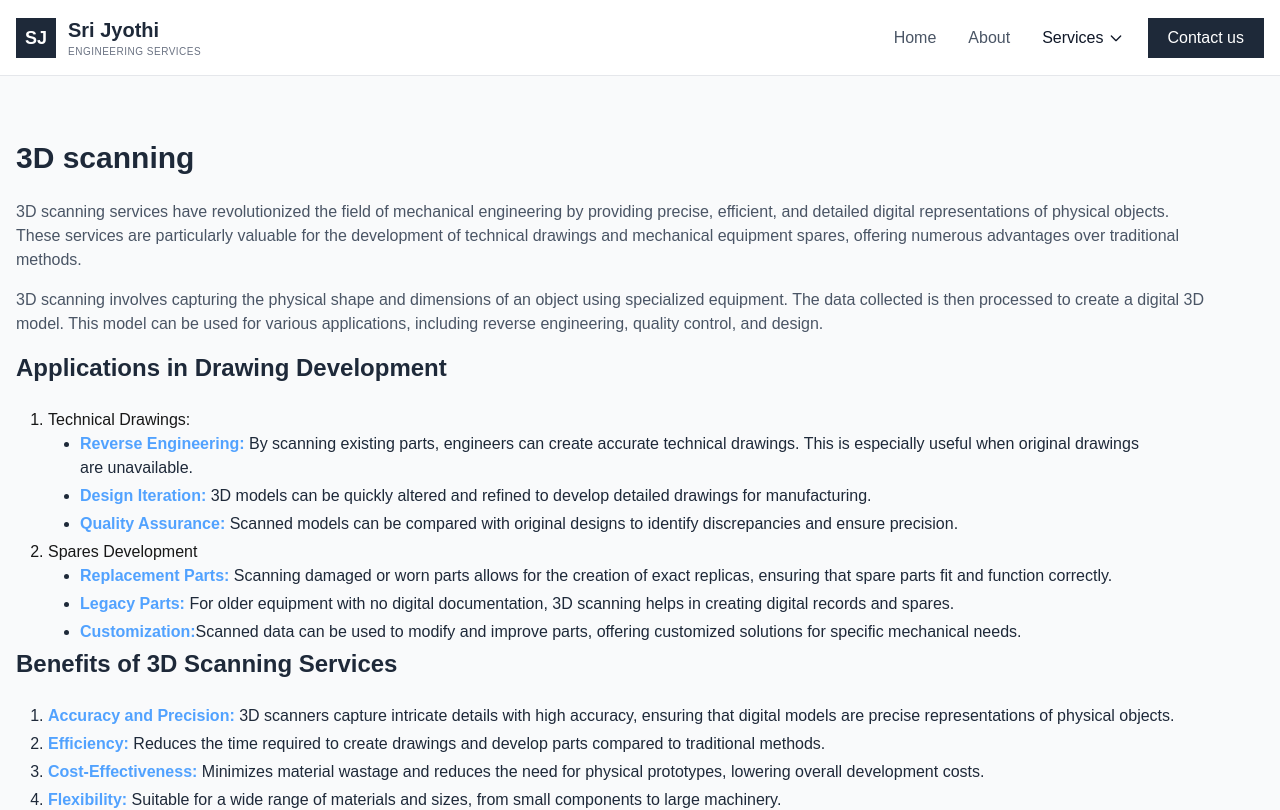
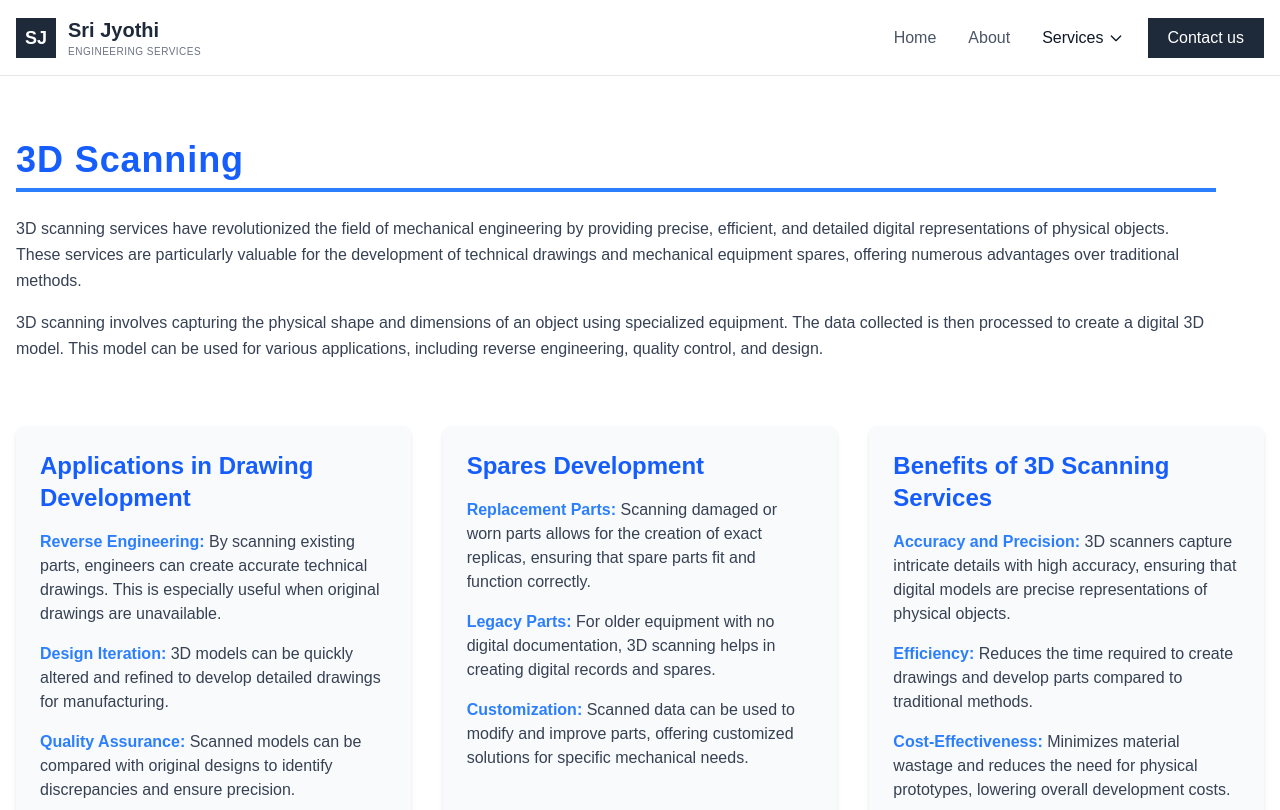
Before and after one commit to techSaswata/jyothi-es, a Next.js app in the folder jyothi-es/: page /threed in a window 1280 px wide. Shown: the top 810 px of the page. Built offline with nearby package versions, Linux system fonts and the light colour scheme.

Commit message:
updated threed UI

```diff
--- a/jyothi-es/app/threed/page.jsx
+++ b/jyothi-es/app/threed/page.jsx
@@ -1,15 +1,17 @@
+"use client";
+
 import React from "react";
 
 export default function THREED() {
   return (
-    <section className="py-16 bg-gray-50">
+    <section className="py-16 bg-white">
       <div className="container mx-auto px-6">
         <div className="flex flex-col md:flex-row items-center">
-          <div className="mb-8 md:mb-0 md:pr-12">
-            <h2 className="text-3xl font-bold text-gray-800 mb-6">
-              3D scanning
+          <div className="mb-8 md:mb-0 md:pr-12 animate-fade-in">
+            <h2 className="text-4xl font-extrabold text-blue-600 mb-6 tracking-wide border-b-4 border-blue-500 pb-2">
+              3D Scanning
             </h2>
-            <p className="text-gray-600 mb-4">
+            <p className="text-gray-700 mb-4 leading-relaxed">
               3D scanning services have revolutionized the field of mechanical
               engineering by providing precise, efficient, and detailed digital
               representations of physical objects. These services are
@@ -17,103 +19,95 @@ export default function THREED() {
               and mechanical equipment spares, offering numerous advantages over
               traditional methods.
             </p>
-            <p className="text-gray-600 mb-4">
+            <p className="text-gray-700 mb-4 leading-relaxed">
               3D scanning involves capturing the physical shape and dimensions
               of an object using specialized equipment. The data collected is
               then processed to create a digital 3D model. This model can be
               used for various applications, including reverse engineering,
               quality control, and design.
             </p>
+          </div>
+        </div>
 
-            <h3 className="text-2xl font-bold text-gray-800 mb-6">
+        <div className="grid grid-cols-1 md:grid-cols-2 lg:grid-cols-3 gap-8 mt-12">
+          {/* Card 1 */}
+          <div className="bg-gray-50 rounded-lg shadow-md hover:shadow-lg transition-shadow p-6 animate-slide-in">
+            <h3 className="text-2xl font-bold text-blue-600 mb-4">
               Applications in Drawing Development
             </h3>
-            <ol className="list-decimal px-8">
-              <li>Technical Drawings:</li>
-              <ul className="list-none md:list-disc px-8">
-                <li className="text-gray-800 mb-1">
-                  <span className="font-bold text-blue-400">
-                    Reverse Engineering:
-                  </span>{" "}
+            <ul className="space-y-4 text-gray-700">
+              <li>
+                <span className="font-bold text-blue-500">Reverse Engineering:</span>{" "}
                 By scanning existing parts, engineers can create accurate
                 technical drawings. This is especially useful when original
                 drawings are unavailable.
               </li>
-                <li className="text-gray-800 mb-1">
-                  <span className="font-bold text-blue-400">
-                    Design Iteration:
-                  </span>{" "}
-                  3D models can be quickly altered and refined to develop
-                  detailed drawings for manufacturing.
+              <li>
+                <span className="font-bold text-blue-500">Design Iteration:</span>{" "}
+                3D models can be quickly altered and refined to develop detailed
+                drawings for manufacturing.
               </li>
-                <li className="text-gray-800 mb-1">
-                  <span className="font-bold text-blue-400">
-                    Quality Assurance:{" "}
-                  </span>
-                  Scanned models can be compared with original designs to
-                  identify discrepancies and ensure precision.
+              <li>
+                <span className="font-bold text-blue-500">Quality Assurance:</span>{" "}
+                Scanned models can be compared with original designs to identify
+                discrepancies and ensure precision.
               </li>
             </ul>
-              <li>Spares Development</li>
-              <ul className="list-none md:list-disc px-8">
-                <li className="text-gray-800 mb-1">
-                  <span className="font-bold text-blue-400">
-                    Replacement Parts:{" "}
-                  </span>
-                  Scanning damaged or worn parts allows for the creation of
-                  exact replicas, ensuring that spare parts fit and function
-                  correctly.
+          </div>
+
+          {/* Card 2 */}
+          <div className="bg-gray-50 rounded-lg shadow-md hover:shadow-lg transition-shadow p-6 animate-slide-in">
+            <h3 className="text-2xl font-bold text-blue-600 mb-4">
+              Spares Development
+            </h3>
+            <ul className="space-y-4 text-gray-700">
+              <li>
+                <span className="font-bold text-blue-500">Replacement Parts:</span>{" "}
+                Scanning damaged or worn parts allows for the creation of exact
+                replicas, ensuring that spare parts fit and function correctly.
               </li>
-                <li className="text-gray-800 mb-1">
-                  <span className="font-bold text-blue-400">
-                    Legacy Parts:{" "}
-                  </span>{" "}
+              <li>
+                <span className="font-bold text-blue-500">Legacy Parts:</span>{" "}
                 For older equipment with no digital documentation, 3D scanning
                 helps in creating digital records and spares.
               </li>
-                <li className="text-gray-800 mb-1">
-                  <span className="font-bold text-blue-400">
-                    Customization:
-                  </span>
+              <li>
+                <span className="font-bold text-blue-500">Customization:</span>{" "}
                 Scanned data can be used to modify and improve parts, offering
                 customized solutions for specific mechanical needs.
               </li>
             </ul>
-            </ol>
+          </div>
 
-            <h3 className="text-2xl font-bold text-gray-800 mb-6">
+          {/* Card 3 */}
+          <div className="bg-gray-50 rounded-lg shadow-md hover:shadow-lg transition-shadow p-6 animate-slide-in">
+            <h3 className="text-2xl font-bold text-blue-600 mb-4">
               Benefits of 3D Scanning Services
             </h3>
-            <ul className="list-none md:list-decimal px-8 mb-4">
-              <li className="text-gray-800 mb-1">
-                <span className="font-bold text-blue-400">
-                  Accuracy and Precision:{" "}
-                </span>
+            <ul className="space-y-4 text-gray-700">
+              <li>
+                <span className="font-bold text-blue-500">Accuracy and Precision:</span>{" "}
                 3D scanners capture intricate details with high accuracy,
                 ensuring that digital models are precise representations of
                 physical objects.
               </li>
-              <li className="text-gray-800 mb-1">
-                <span className="font-bold text-blue-400">Efficiency: </span>
+              <li>
+                <span className="font-bold text-blue-500">Efficiency:</span>{" "}
                 Reduces the time required to create drawings and develop parts
                 compared to traditional methods.
               </li>
-              <li className="text-gray-800 mb-1">
-                <span className="font-bold text-blue-400">
-                  Cost-Effectiveness:{" "}
-                </span>
+              <li>
+                <span className="font-bold text-blue-500">Cost-Effectiveness:</span>{" "}
                 Minimizes material wastage and reduces the need for physical
                 prototypes, lowering overall development costs.
               </li>
-              <li className="text-gray-800 mb-1">
-                <span className="font-bold text-blue-400">Flexibility: </span>
+              <li>
+                <span className="font-bold text-blue-500">Flexibility:</span>{" "}
                 Suitable for a wide range of materials and sizes, from small
                 components to large machinery.
               </li>
-              <li className="text-gray-800 mb-1">
-                <span className="font-bold text-blue-400">
-                  Enhanced Documentation:{" "}
-                </span>
+              <li>
+                <span className="font-bold text-blue-500">Enhanced Documentation:</span>{" "}
                 Provides detailed digital records that can be easily archived,
                 shared, and modified.
               </li>
@@ -121,6 +115,33 @@ export default function THREED() {
           </div>
         </div>
       </div>
+
+      <style jsx>{`
+        .animate-fade-in {
+          animation: fadeIn 1.5s ease-in-out;
+        }
+        .animate-slide-in {
+          animation: slideIn 1.5s ease-in-out;
+        }
+        @keyframes fadeIn {
+          from {
+            opacity: 0;
+          }
+          to {
+            opacity: 1;
+          }
+        }
+        @keyframes slideIn {
+          from {
+            transform: translateY(20px);
+            opacity: 0;
+          }
+          to {
+            transform: translateY(0);
+            opacity: 1;
+          }
+        }
+      `}</style>
     </section>
   );
 }
```
Lines whose indentation alone changed are shown as unchanged.
